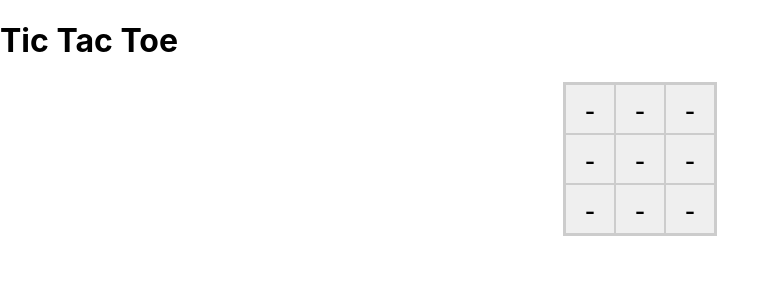
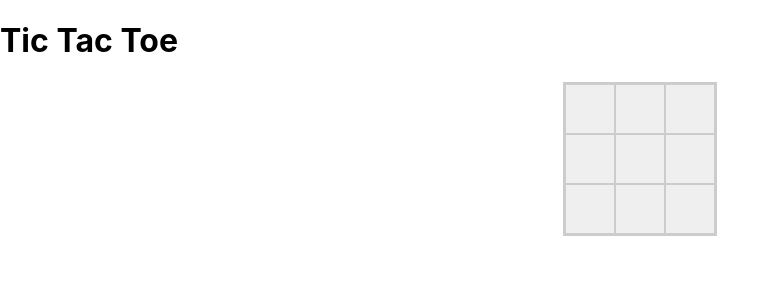
Before and after one commit to 2022-DEV3-009/TicTacToe, a React (Create React App) app: page / in a window 1280 px wide. Shown: the top 300 px of the page, without its empty margins (0-779 px from the left). Built offline with nearby package versions, Linux system fonts and the light colour scheme.

Commit message:
display grid with initial cells state

```diff
--- a/src/components/Cell.js
+++ b/src/components/Cell.js
@@ -1,8 +1,8 @@
 import React from 'react';
 import styles from './cell.module.css';
 
-  const Cell = () => {
-		return <button className={styles.cell}>-</button>;
+  const Cell = ({ cellNum, cells }) => {
+		return <button className={styles.cell} data-testid="cell">{cells[cellNum]}</button>;
 	};
 
   export default Cell;
--- a/src/components/Grid.js
+++ b/src/components/Grid.js
@@ -1,8 +1,11 @@
-import React from 'react';
+import React, {useState} from 'react';
 import styles from './grid.module.css';
 import Cell from './Cell';
 
 const Grid = () => {
+
+	const [cells, setCells] = useState(Array(9).fill(''));
+
 
   return (
     <>
@@ -10,19 +13,19 @@ const Grid = () => {
       <div className={styles.game}>
         <div className={styles.grid}>
           <div className={styles.row}>
-            <Cell />
-            <Cell />
-            <Cell />
+            <Cell cellNum={0} cells={cells} />
+            <Cell cellNum={1} cells={cells} />
+            <Cell cellNum={2} cells={cells} />
           </div>
           <div className={styles.row}>
-            <Cell />
-            <Cell />
-            <Cell />
+            <Cell cellNum={3} cells={cells} />
+            <Cell cellNum={4} cells={cells} />
+            <Cell cellNum={5} cells={cells} />
           </div>
           <div className={styles.row}>
-            <Cell />
-            <Cell />
-            <Cell />
+            <Cell cellNum={6} cells={cells} />
+            <Cell cellNum={7} cells={cells} />
+            <Cell cellNum={8} cells={cells} />
           </div>
         </div>
       </div>
```
Also changed, not shown: 1 other file (tests, documents, lock files or other folders).
